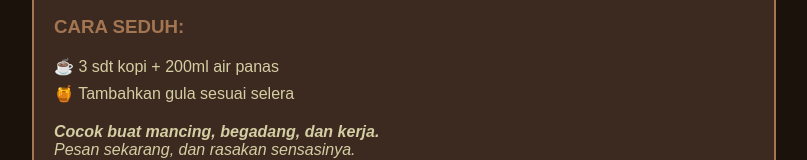
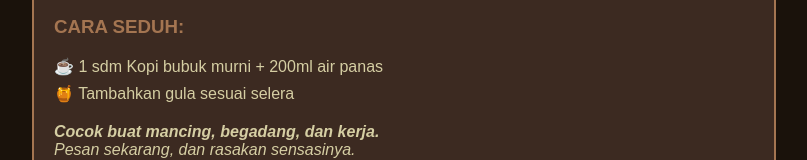
Before and after one commit to ivanirawan133-dotcom/kopi-pancing, a plain HTML site: page index.html in a window 1280 px wide. Shown: the part 2025-2185 px from the top of the page, without its empty margins (236-1043 px from the left). Drawn offline with Linux system fonts and the light colour scheme.

Commit message:
Update index.html
1 - 2 sdm kopi bubuk murni + 200ml air panas

```diff
--- a/index.html
+++ b/index.html
@@ -123,7 +123,7 @@
 
     <h3>CARA SEDUH:</h3>
     <ul>
-      <li>☕ 3 sdt kopi + 200ml air panas</li>
+      <li>☕ 1 sdm Kopi bubuk murni + 200ml air panas</li>
       <li>🍯 Tambahkan gula sesuai selera</li>
     </ul>
 
```
